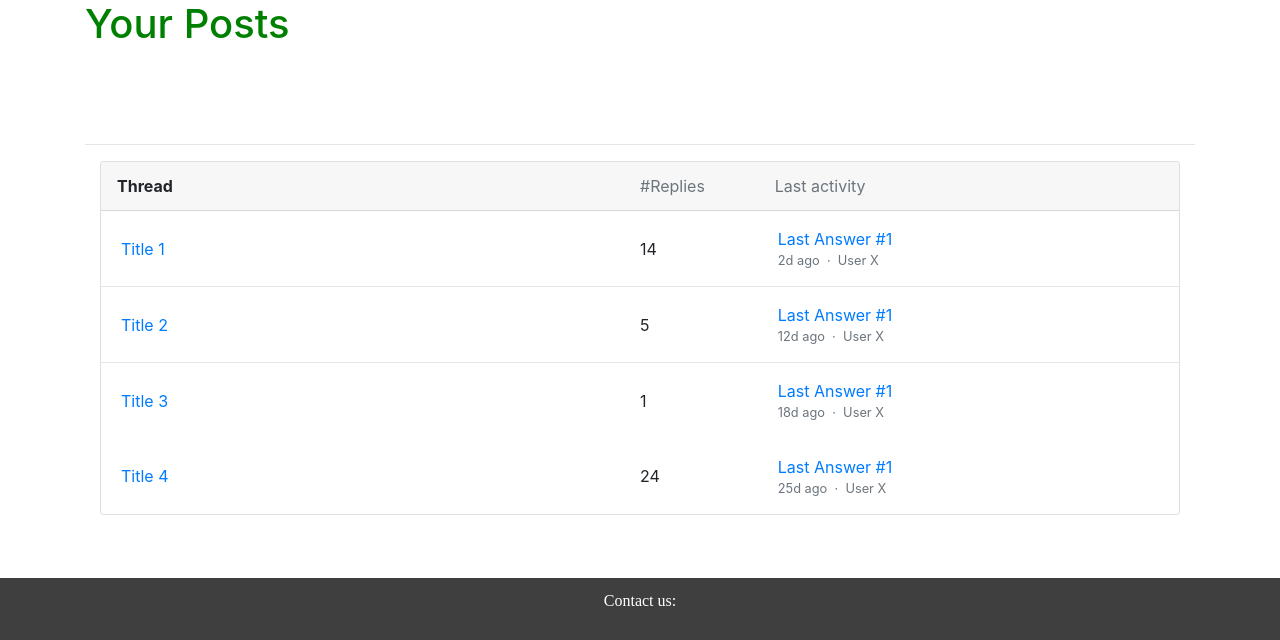
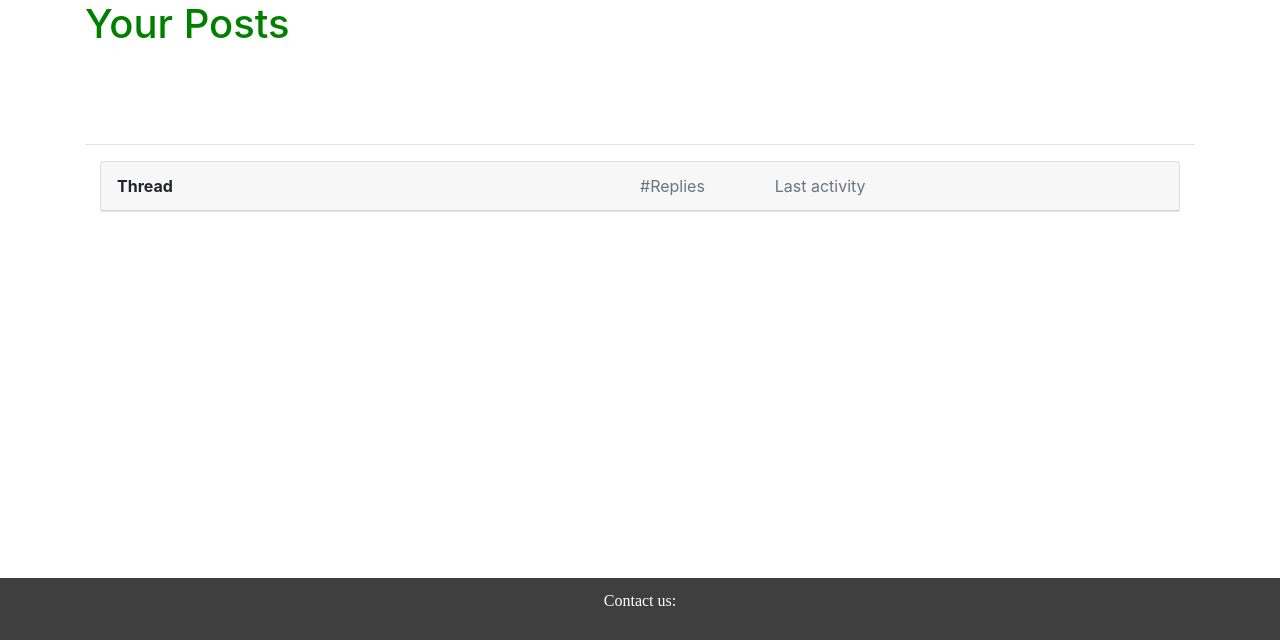
Before and after one commit to francescoopiccoli/Information-Security-Project, a Flask app: page /profile in a window 1280 px wide. Shown: the part 160-800 px from the top of the page. Run offline with Flask 2, Linux system fonts and the light colour scheme; some libraries are stand-ins or nearby versions.

Commit message:
initial logic behing profile page

```diff
--- a/website/templates/profile.html
+++ b/website/templates/profile.html
@@ -21,69 +21,23 @@ content %}
                         </div>
                     </div>
                 </div>
+                {% for post in user.posts %}
                 <div class="card-body py-3">
                     <div class="row no-gutters align-items-center">
-                        <div class="col"><a href="" class="text-big font-weight-semibold" data-abc="true">Title 1</a></div>
+                        <div class="col"><a href="" class="text-big font-weight-semibold" data-abc="true">{{post.post_title}}</a></div>
                         <div class="d-none d-md-block col-6">
                             <div class="row no-gutters align-items-center">
 
                                 <div class="col-3">14</div>
                                 <div class="col-9"><div class="  flex-truncate ml-2"> <a href="" class="d-block text-truncate" data-abc="true">Last Answer #1</a>
                                     <div class="text-muted small text-truncate">2d ago &nbsp;·&nbsp; <a href="" class="text-muted" data-abc="true">User X</a></div></div>
-
                             </div>
                         </div>
                     </div>
                 </div>
                 </div>
                 <hr class="m-0">
-                <div class="card-body py-3">
-                    <div class="row no-gutters align-items-center">
-                        <div class="col"><a href="" class="text-big font-weight-semibold" data-abc="true">Title 2</a></div>
-                        <div class="d-none d-md-block col-6">
-                            <div class="row no-gutters align-items-center">
-
-                                <div class="col-3">5</div>
-                                <div class="col-9"><div class="  flex-truncate ml-2"> <a href="" class="d-block text-truncate" data-abc="true">Last Answer #1</a>
-                                    <div class="text-muted small text-truncate">12d ago &nbsp;·&nbsp; <a href="" class="text-muted" data-abc="true">User X</a></div></div>
-
-                            </div>
-                        </div>
-                    </div>
-                </div>
-                </div>
-
-                <hr class="m-0">
-               <div class="card-body py-3">
-                    <div class="row no-gutters align-items-center">
-                        <div class="col"><a href="" class="text-big font-weight-semibold" data-abc="true">Title 3</a></div>
-                        <div class="d-none d-md-block col-6">
-                            <div class="row no-gutters align-items-center">
-
-                                <div class="col-3">1</div>
-                                <div class="col-9"><div class="  flex-truncate ml-2"> <a href="" class="d-block text-truncate" data-abc="true">Last Answer #1</a>
-                                    <div class="text-muted small text-truncate">18d ago &nbsp;·&nbsp; <a href="" class="text-muted" data-abc="true">User X</a></div></div>
-
-                            </div>
-                        </div>
-                    </div>
-                </div>
-                </div>
-                <div class="card-body py-3">
-                    <div class="row no-gutters align-items-center">
-                        <div class="col"><a href="" class="text-big font-weight-semibold" data-abc="true">Title 4</a></div>
-                        <div class="d-none d-md-block col-6">
-                            <div class="row no-gutters align-items-center">
-
-                                <div class="col-3">24</div>
-                                <div class="col-9"><div class=" flex-truncate ml-2"> <a href="" class="d-block text-truncate" data-abc="true">Last Answer #1</a>
-                                    <div class="text-muted small text-truncate">25d ago &nbsp;·&nbsp; <a href="" class="text-muted" data-abc="true">User X</a></div></div>
-
-                            </div>
-                        </div>
-                    </div>
-                </div>
-                </div>
+                {% endfor %}
             </div>
         </div>
     </div>
```
Also changed, not shown: website/database.db.
